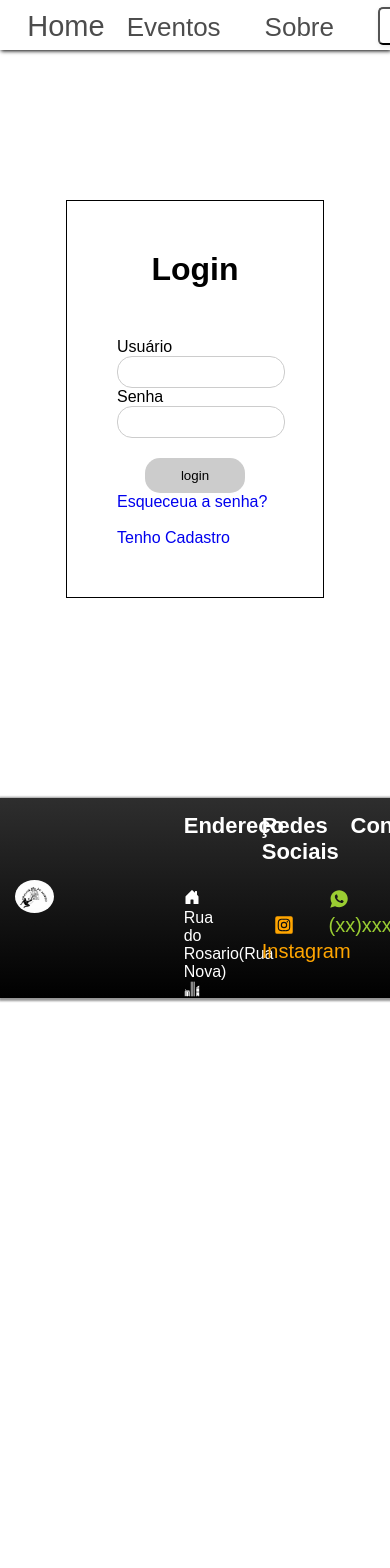
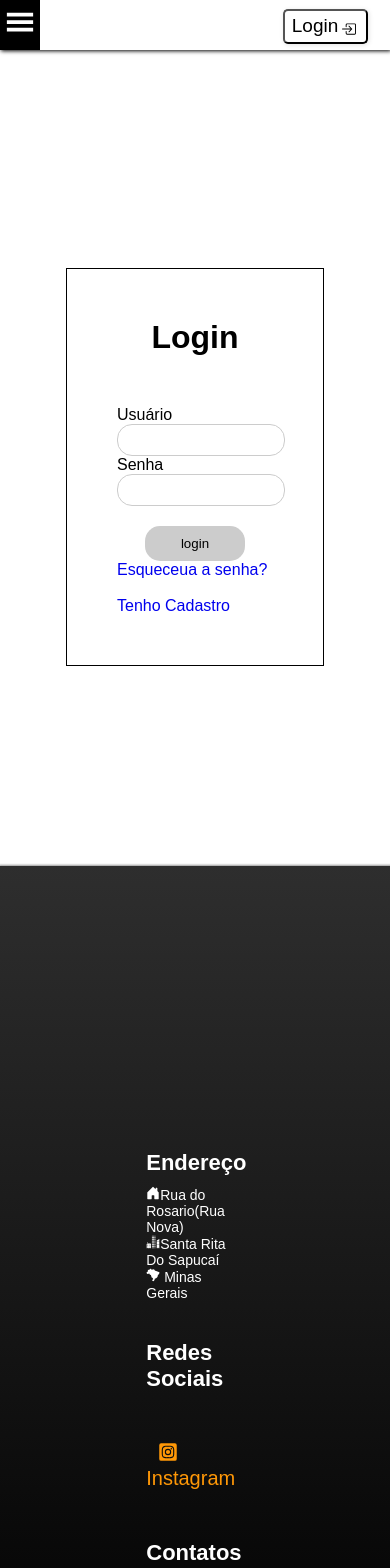
Before and after one commit to kancke55/Pojeto-MDM, a React (Vite) app in the folder Front/: page /login in a window 390 px wide. Shown: the top 1568 px of the page. Before the commit the page ends 1129 px from the top, so only its background shows below. Built offline with nearby package versions, Linux system fonts and the light colour scheme.

Commit message:
Add responsive pages

```diff
--- a/Front/src/components/footer/footer.css
+++ b/Front/src/components/footer/footer.css
@@ -3,7 +3,7 @@
     background: rgb(0,0,0);
     background: linear-gradient(0deg, rgba(0,0,0,1) 0%, rgba(46,46,46,1) 100%);
     position: relative;
-    width: 100%;
+    width: 100vw;
     height: 200px;
     box-shadow: 1px 1px 2px 2px rgba(0, 0, 0, 0.418);
     display: flex;
@@ -52,14 +52,14 @@
 }
 #social-media > a {
     margin-left: 12px;
-    color:orange;
+    color:#ff9807;
     text-decoration: none;
     font-size: 20px;
     font-weight: lighter;
 
 }
 #social-media > a:hover {
-    color: rgba(255, 0, 0, 0.541);
+    color: #ff2992;
 }
 
 #social-media > p {
@@ -89,3 +89,53 @@
     font-weight: bold;
     margin-bottom: 50px;
 }
+
+@media screen and (max-width: 900px) {
+   #footer {
+    height: 100vh;
+    width: 100vw;
+    padding: 0;
+    margin: 0;
+    flex-direction: column;
+
+   }
+
+   #img-footer {
+    display: none;
+   }
+
+   #contato-tittle {
+    margin: 10px auto;
+   }
+
+   #contato-footer {
+        width: 25vw;
+        margin: 10px auto;
+
+   }
+
+   #social-media {
+        width: 25vw;
+        margin: 10px auto;
+
+   }
+
+   #lista-footer {
+        width: 25vw;
+        margin: 10px auto;
+        font-size: 15px;
+   }
+
+   #endereco-lista {
+        width: 25vw;
+        margin: 0 auto;
+
+   }
+
+   #list-ft {
+    font-size: 14px;
+    float: left;
+    margin: 10px auto;
+   }
+
+}
--- a/Front/src/components/footer/footer.jsx
+++ b/Front/src/components/footer/footer.jsx
@@ -5,6 +5,7 @@ import {IoLogoWhatsapp} from 'react-icons/io';
 import {BsFillHouseDoorFill} from 'react-icons/bs';
 import {GiModernCity} from 'react-icons/gi';
 import {GiBrazil} from 'react-icons/gi';
+import {MdEmail} from 'react-icons/md'
 
 export default function Footer() {
   return (
@@ -13,7 +14,7 @@ export default function Footer() {
             <img id='img-footer' src="/img/Meninosdomorro.jpeg" alt="logo" />
         </div>
         <div id='lista-footer'>
-                <p id='endereco-lista'>Endereço</p>
+            <p id='endereco-lista'>Endereço</p>
             <ul id='list-ft'>
                 <li><BsFillHouseDoorFill/>Rua do Rosario(Rua Nova)</li>
                 <li><GiModernCity/>Santa Rita Do Sapucaí</li>
@@ -27,7 +28,8 @@ export default function Footer() {
         </div>
         <div id='contato-footer'>
             <p id='contato-tittle'> Contatos </p>
-            <p id='contato-zap'><IoLogoWhatsapp/>(xx)xxxxxxxxx </p>
+            <p id='contato-zap'><IoLogoWhatsapp/>(xx)xxxxxxxxx </p><br />
+            <p><MdEmail/>  Email : </p>
         </div>
     </div>
   )
--- a/Front/src/components/header/header.css
+++ b/Front/src/components/header/header.css
@@ -18,16 +18,8 @@
 
 }
 #header {
-    height: 50px;
-    margin: 0;
-    background-color: #fff;
-    box-shadow: 1px 1px 4px var(--color-06-);
-    width: 100%;
-    position: fixed;
-    top: 0;
-    display: flex;
-    z-index: 5;
-
+   width:100vw ;
+   height: 5vh;
 
 }
 
@@ -125,3 +117,169 @@
     background-color: black;
     color: white;
 }
+
+#menu-responsivo {
+    width: 0vw;
+    height: 100vh;
+    background-color: black;
+    z-index: 9;
+    position: fixed;
+    left: 0;
+    top: 0;
+    overflow: hidden;
+    transition: all 0.5s;
+}
+
+#ham {
+    display: none;
+    font-size: 30px;
+    border: none;
+    padding: 5px;
+    width: 40px;
+    cursor: pointer;
+}
+
+#log-user {
+    font-size: 30px;
+    border: none;
+    padding: 5px;
+    width: 40px;
+}
+
+#menu-list {
+    display: none;
+    width: 0vw;
+    height: 100vh;
+    z-index: 9;
+    position: fixed;
+    left: 0;
+    top: 0;
+    overflow: hidden;
+    transition: all 0.5s;
+
+}
+
+#mask {
+    width: 100%;
+    height: 100vh;
+    background-color: rgba(7, 7, 7, 0.315)
+}
+
+
+
+#menu-over {
+    top: 25%;
+    width: 30vw;
+    height: 100vh;
+    text-align: center;
+    padding-top: 80px;
+    background-color: rgb(15, 15, 15);
+    z-index: 10;
+}
+
+#login-over {
+    top: 25%;
+    width: 30vw;
+    height: 100vh;
+    text-align: center;
+    padding-top: 40px;
+    z-index: 10;
+    margin: 0 0 0 50px;
+}
+
+#menu-over > a {
+    padding: 5px;
+    text-decoration: none;
+    color: white;
+    display: block;
+    font-size: 25px;
+    transition: 0.5s;
+}
+
+#login-over > a {
+    padding: 5px;
+    text-decoration: none;
+    color: white;
+    display: block;
+    font-size: 25px;
+    transition: 0.5s;
+}
+
+#fechar {
+    width: 40px;
+    color: white;
+    background-color: rgba(0, 0, 0, 0.623);
+    font-size: 20px;
+    margin-top: 50px;
+    border-radius: 10px;
+
+}
+
+#menu-over > a:hover {
+    color: grey;
+}
+
+#login-over > a:hover {
+    color: grey;
+}
+
+#ham:hover {
+    color: white;
+    background-color: black;
+}
+
+#log-user:hover {
+    color: white;
+    background-color: black;
+}
+
+
+#fechar:hover {
+    background-color: gray;
+    color: black;
+}
+
+#menu-normal {
+    height: 50px;
+    margin: 0;
+    background-color: #fff;
+    box-shadow: 1px 1px 4px var(--color-06-);
+    width: 100%;
+    position: fixed;
+    top: 0;
+    display: flex;
+    z-index: 5;
+}
+
+#button-header {
+    display: flex;
+    justify-content: space-between;
+
+}
+
+@media screen and (max-width: 900px) {
+    #header {
+        height: 8vh;
+    }
+
+    #menu-list {
+        display: flex;
+    }
+
+    #ham {
+        display: block;
+
+    }
+
+    .btn {
+        width: 85px;
+        height: 35px;
+        font-size: 19px;
+        margin-top: 2px;
+    }
+
+    .resp {
+        display: none;
+    }
+
+}
--- a/Front/src/components/header/header.jsx
+++ b/Front/src/components/header/header.jsx
@@ -5,6 +5,9 @@ import UserMenu from '../userMenu/userMenu'
 import Info from '../../pages/info/info'
 import { IoMdContact } from 'react-icons/io';
 import './header.css'
+import {GiHamburgerMenu} from 'react-icons/gi';
+import {FaUserCircle} from 'react-icons/fa';
+
 
 export default function Header() {
   const { account, setAccount } = useContext(Context);
@@ -19,17 +22,43 @@ export default function Header() {
   const isActive = () => {
       return setActive(true);
   }
+
+function openNav() {
+    document.getElementById("menu-list").style.width = '100%';
+
+  }
+
+  function closeNav() {
+    document.getElementById("menu-list").style.width = '0%';
+
+  }
+
+  function openLog() {
+    document.getElementById("login-menu").style.width = '40%';
+
+  }
+
+  function closeLog() {
+    document.getElementById("login-menu").style.width = '0%';
+
+  }
+
+
+
   return (
     <div id='header'>
-        <Link id='home-link' to='/'>
+      <div id='menu-normal'>
+        <button type="button" id='ham' onClick={openNav}><GiHamburgerMenu/></button>
+
+        <Link id='home-link' className='resp' to='/'>
             <h3 id='header-home'>Home</h3>
         </Link>
         <ul id='list' className='test'>
           <Link to='/events'>
-            <li className='list-item'>Eventos</li>
+            <li className='list-item resp'>Eventos</li>
           </Link>
           <Link to='/info'>
-            <li className='list-item'>Sobre</li>
+            <li className='list-item resp'>Sobre</li>
           </Link>
           { account.nome ? <h1 className='test' onClick={() => isActive()} style={active ? {marginLeft: '200px'} : null} id='icon'>{account.nome[0]}</h1> :
           <Link id='button-link' to='/login'>
@@ -47,6 +76,26 @@ export default function Header() {
         {active ? <UserMenu setActive={setActive} /> : null}
 
         </ul>
+
+      </div>
+      <div id='menu-list' >
+        <div id='menu-over'>
+          <Link  to='/'>
+          Home
+          </Link>
+          <Link to='/events'>
+            Eventos
+          </Link>
+          <Link to='/info'>
+            Sobre
+          </Link>
+        </div>
+        <div id='mask' onClick={closeNav}/>
+
+      </div>
+      <div id='button-header'>
+          <button type="button" id='ham' onClick={openNav}><GiHamburgerMenu/></button>
+      </div>
     </div>
 
   )
--- a/Front/src/pages/donate/donate.css
+++ b/Front/src/pages/donate/donate.css
@@ -38,3 +38,16 @@
     text-align: center;
     margin: 80px auto;
 }
+
+@media screen and (max-width: 900px) {
+    #donate-info {
+        width: 70vw;
+        margin: 50px auto;
+    }
+
+    #donate-pix {
+        width: 50vw;
+        margin: 20px auto;
+    }
+
+}
--- a/Front/src/pages/events/events.css
+++ b/Front/src/pages/events/events.css
@@ -2,7 +2,7 @@
     height: 100vh;
 }
 
-#event-title {
+#event-tittle {
     margin: 100px;
     text-align: center;
     color: rgb(20, 20, 20);
@@ -22,7 +22,7 @@
     justify-content: space-around;
 }
 
-#event-1 {
+.event-1 {
     text-align: center;
     box-shadow: 1px 1px 4px rgba(0, 0, 0, 0.432);
     background-color: white;
@@ -30,15 +30,37 @@
 
     border-radius: 15px;
 }
-#img-evento {
+.img-evento {
     width: 400px;
     height: 400px;
     padding: 10px;
     margin: 0
 }
 
-#event-1:hover {
+.event-1:hover {
     cursor: pointer;
     opacity: 0.6;
     border: 1px solid black;
 }
+
+@media screen and (max-width: 900px) {
+    .event-1 {
+        width: 30vw;
+        height: 40vh;
+        margin: 20px 0;
+    }
+
+    .img-evento {
+        width: 20vw;
+        height: 20vh;
+    }
+
+    #event-tittle {
+        margin: 30px 0;
+    }
+
+    #context {
+        width: 80vw;
+    }
+
+}
--- a/Front/src/pages/events/events.jsx
+++ b/Front/src/pages/events/events.jsx
@@ -9,24 +9,24 @@ export default function Events() {
         <Header/>
         <div id='event-container'>
           <div>
-          <h1 id='event-title'>Eventos</h1>
+          <h1 id='event-tittle'>Eventos</h1>
           </div>
           <div id='context'>
             <p>Lorem ipsum dolor sit amet consectetur adipisicing elit. Totam facilis possimus beatae quaerat voluptatem rem mollitia corrupti ab. Facilis iste at corporis rerum. Dolore, esse. Maxime nostrum quidem alias. Tenetur!</p>
           </div>
           <div id='evento-lista'>
-            <div id='event-1'>
-              <img id='img-evento' src="img/evento.png" alt="evento" />
+            <div className='event-1'>
+              <img className='img-evento' src="img/evento.png" alt="evento" />
               <h1>Evento</h1>
               <p>Saiba mais ..</p>
             </div>
-            <div id='event-1'>
-              <img id='img-evento' src="img/evento.png" alt="evento" />
+            <div className='event-1'>
+              <img className='img-evento' src="img/evento.png" alt="evento" />
               <h1>Evento</h1>
               <p>Saiba mais ..</p>
             </div>
-            <div id='event-1'>
-              <img id='img-evento' src="img/evento.png" alt="evento" />
+            <div className='event-1'>
+              <img className='img-evento' src="img/evento.png" alt="evento" />
               <h1>Evento</h1>
               <p>Saiba mais ..</p>
             </div>
--- a/Front/src/pages/home/home.css
+++ b/Front/src/pages/home/home.css
@@ -5,7 +5,7 @@ body {
 }
 
 #page-home {
-    width: 100%;
+    width: 100vw;
 }
 
 #intro {
@@ -25,6 +25,7 @@ body {
     padding-top: 100px;
     padding-bottom: 100px;
     margin-top: -5px;
+    justify-content: center;
 }
 
 #descricao-butao {
@@ -60,6 +61,7 @@ body {
     text-align: center;
     width: 80vw;
     border-radius: 15px;
+    justify-content: center;
 }
 
 #imagem-projeto {
@@ -106,6 +108,7 @@ body {
     margin-right: auto;
     width: 80vw;
     padding: 50px;
+    justify-content: center;
 }
 
 .event-text-box {
@@ -126,5 +129,47 @@ body {
     box-shadow: 1px 1px 4px rgba(0, 0, 0, 0.39);
     border: 10px solid white;
     height: 500px;
-    width: 700px !important;
+    width: 700px;
 }
+
+@media screen and (max-width: 900px) {
+    #pagehome {
+        height: 80vh;
+        width: 100vw;
+
+    }
+    #descricao-site {
+        width: 100vw;
+        font-size: 15px;
+    }
+
+    #img-intro {
+        width: 100vw;
+        height: 40vh;
+    }
+    #img-event {
+        display: none;
+
+
+    }
+    #imagem-projeto {
+        display: none;
+    }
+
+    #eventos {
+        width: 100vw;
+        padding: 0;
+        justify-content: center;
+    }
+
+    .event-text-box {
+        font-size: 16px;
+    }
+    #descricao-site {
+        font-size: 16px;
+    }
+    .tittle-event {
+        font-size: 30px;
+    }
+
+}
--- a/Front/src/pages/home/home.jsx
+++ b/Front/src/pages/home/home.jsx
@@ -24,7 +24,7 @@ export default function Home() {
           <img id='imagem-projeto' src="img/omorro2.jpeg" alt="imagem" />
           <div className='event-text-box'>
           <h1 className='tittle-event'>O Projeto</h1>
-          <p>Lorem ipsum dolor sit amet consectetur adipisicing elit. Praesentium non, temporibus tempora enim doloremque eaque quas sequi placeat maiores in deleniti blanditiis recusandae, perferendis incidunt. Atque dignissimos quod incidunt ipsam.</p>
+          <p>Um projeto social que promove treinos, eventos e ajuda para as crianças do bairro Rua nova e a cidade de Santa rita do sapucaí.</p>
           <Link to='/info'>
             <button id='butao-projeto'>Saiba Mais</button>
           </Link>
@@ -35,7 +35,7 @@ export default function Home() {
           <div id='eventos-contener'>
             <div className='event-text-box'>
               <h1 className='tittle-event'>Eventos</h1>
-              <p>Lorem ipsum dolor sit amet consectetur, adipisicing elit. Neque quo minima at doloribus, nostrum inventore harum quidem magnam est deleniti earum suscipit, numquam ipsa impedit laudantium perspiciatis quos alias placeat.</p>
+              <p>Saiba de todos os eventos que estão rolando no projeto e nossa agenda de eventos e ações sociais.</p>
               <Link to='/events'>
                 <button id='butao-projeto'>Saiba Mais</button>
               </Link>
--- a/Front/src/pages/info/info.css
+++ b/Front/src/pages/info/info.css
@@ -37,3 +37,23 @@ margin: 50px;
     text-align: right;
     margin-top: 50px;
 }
+
+#bola {
+    font-size: 22px;
+}
+
+@media screen and (max-width: 900px) {
+
+    #img-sobre {
+        width: 80vw;
+        height: 50vh;
+
+    }
+
+    #info {
+        width: 80vw;
+        height: 50vh;
+        margin-bottom: 5px;
+    }
+
+}
--- a/Front/src/pages/info/info.jsx
+++ b/Front/src/pages/info/info.jsx
@@ -2,6 +2,7 @@ import React from 'react'
 import Header from '../../components/header/header'
 import './info.css'
 import Footer from '../../components/footer/footer'
+import {BiFootball} from 'react-icons/bi'
 
 export default function Info() {
   return (
@@ -18,7 +19,7 @@ export default function Info() {
             <p>Lorem ipsum dolor sit amet consectetur adipisicing elit. Excepturi eligendi mollitia, ipsum doloribus tenetur architecto vero quibusdam? Exercitationem placeat minus cupiditate laborum iure enim fuga, sapiente, omnis blanditiis quae dolorum.</p>
             </div>
             <div id='bottom-text'>
-              <p>Meninos Do Morro 2019 </p>
+              <p><BiFootball id='bola'/> Meninos Do Morro 2019 </p>
             </div>
           </div>
         </div>
--- a/Front/src/pages/profile/profile.css
+++ b/Front/src/pages/profile/profile.css
@@ -46,3 +46,10 @@
 #butao-deletar:hover {
     background-color: black;
 }
+
+@media screen and (max-width: 900px) {
+    #account-info {
+        width: 65vw;
+    }
+
+}
```
Also changed, not shown: 1 other file (tests, documents, lock files or other folders).
